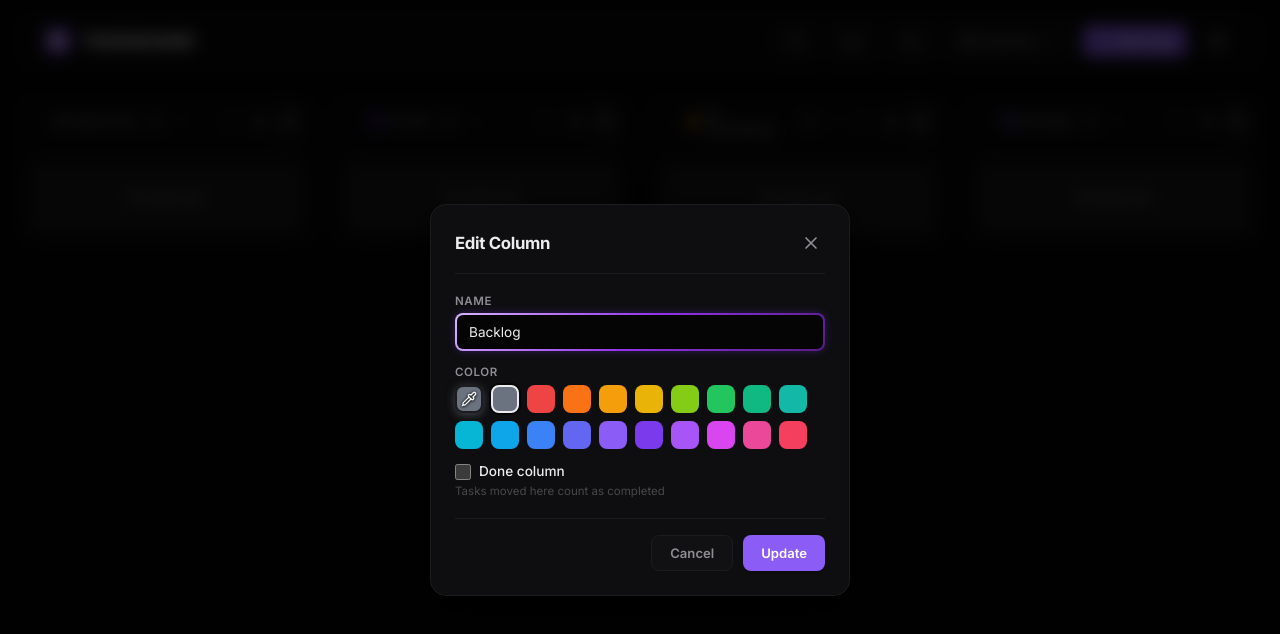
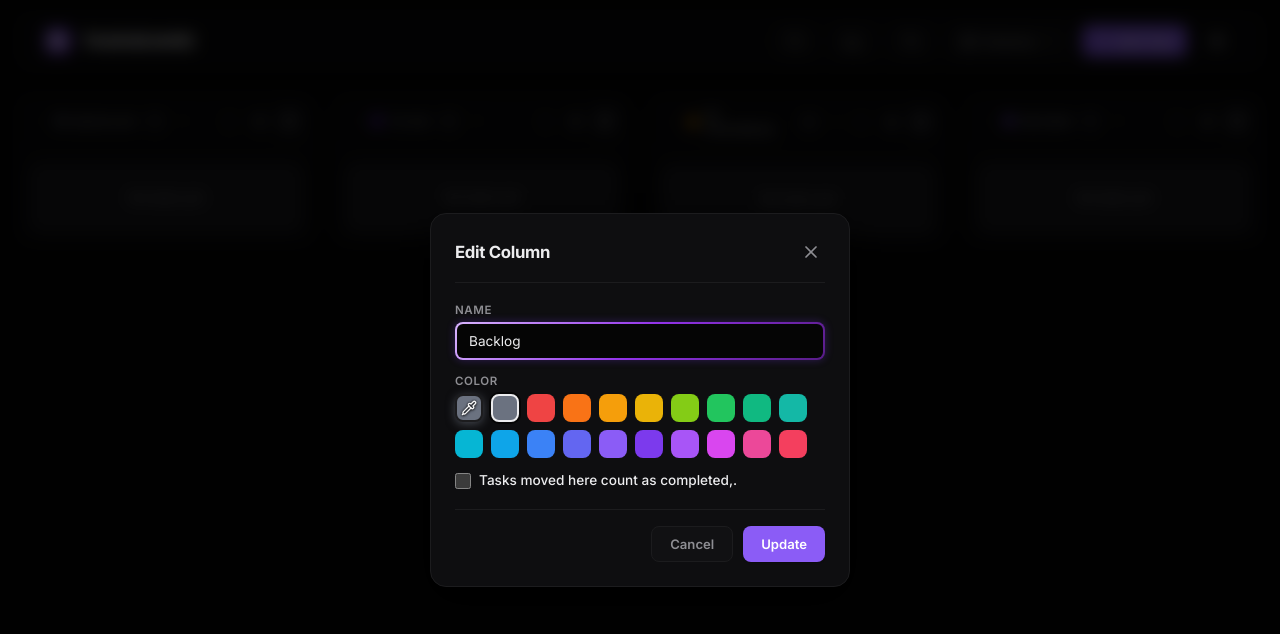
Before and after one commit to santio89/taskboard, a React (Vite) app: page / in a window 1280 px wide. Both pictures are taken after a click on the button 229 px from the left and 121 px from the top of the page. Shown: the top 634 px of the page. Built offline with nearby package versions, Linux system fonts and the light colour scheme.

Commit message:
small fix

```diff
--- a/src/components/ColumnModal.tsx
+++ b/src/components/ColumnModal.tsx
@@ -137,7 +137,6 @@ export function ColumnModal({ isOpen, column, onSave, onClose }: ColumnModalProp
               />
               <span>{t('column.markDone')}</span>
             </label>
-            <span className="field-hint">{t('column.markDoneHint')}</span>
           </div>
 
           <div className="modal-actions">
--- a/src/utils/i18n.ts
+++ b/src/utils/i18n.ts
@@ -21,8 +21,7 @@ const translations: Record<string, Record<Language, string>> = {
   'column.open': { en: 'Open column', es: 'Abrir columna' },
   'column.delete': { en: 'Delete column', es: 'Eliminar columna' },
   'column.dragReorder': { en: 'Drag to reorder column', es: 'Arrastrar para reordenar' },
-  'column.markDone': { en: 'Done column', es: 'Columna finalizada' },
-  'column.markDoneHint': { en: 'Tasks moved here count as completed', es: 'Las tareas movidas aquí cuentan como completadas' },
+  'column.markDone': { en: 'Tasks moved here count as completed,.', es: 'Las tareas movidas aquí cuentan como completadas.' },
   'settings.title': { en: 'Settings', es: 'Ajustes' },
   'settings.theme': { en: 'Theme', es: 'Tema' },
   'settings.themeLight': { en: 'Light', es: 'Claro' },
```
